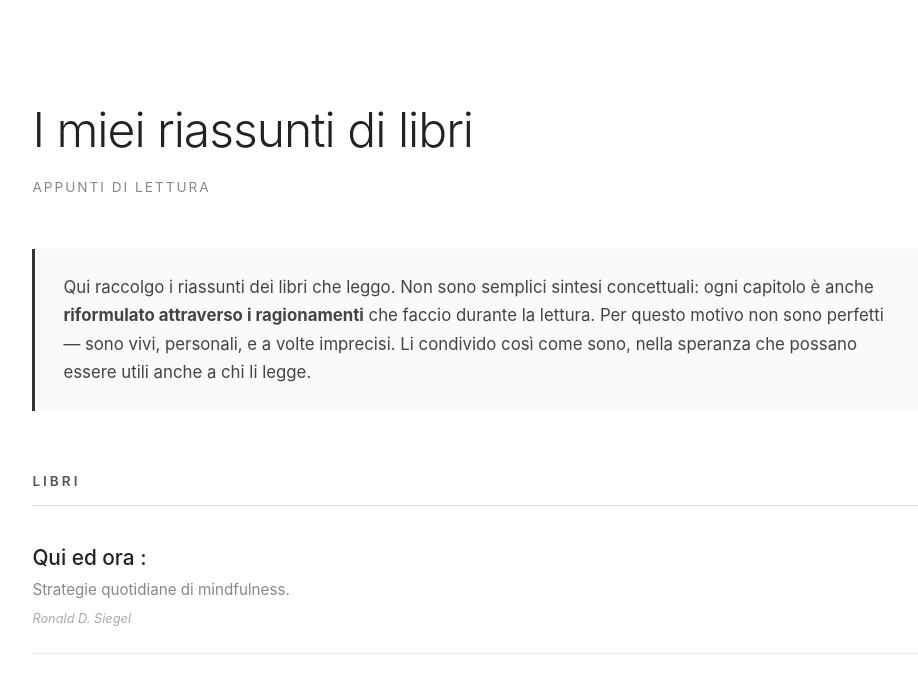
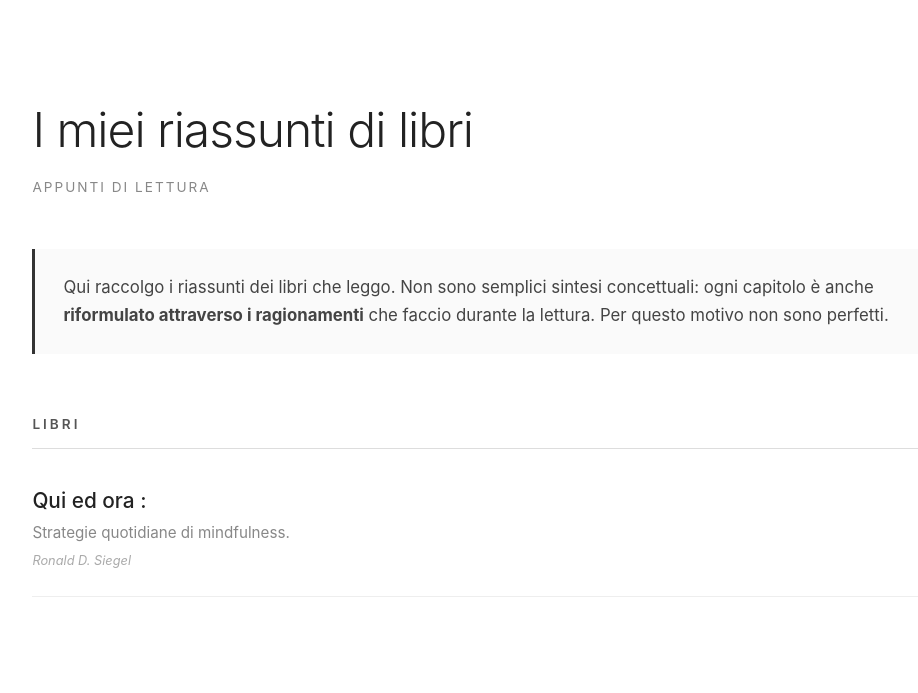
Before and after one commit to o0ana/Riassunti-libri, a Jekyll site: the page built from index.md, in a window 1280 px wide. Shown: the top 693 px of the page, without its empty margins (160-1078 px from the left). Built offline with Jekyll 4.4.1, drawn with Linux system fonts in a browser that asks for light colours.

Commit message:
Update index.md

```diff
--- a/index.md
+++ b/index.md
@@ -8,7 +8,7 @@ title: "I miei riassunti di libri"
 <p style="color: #888; font-size: 0.85rem; margin-top: 0; margin-bottom: 50px; letter-spacing: 2px; text-transform: uppercase;">appunti di lettura</p>
 
 <div style="background: #fafafa; border-left: 3px solid #333; padding: 24px 28px; margin-bottom: 60px; font-size: 1.05rem; line-height: 1.7; color: #444;">
-Qui raccolgo i riassunti dei libri che leggo. Non sono semplici sintesi concettuali: ogni capitolo è anche <strong>riformulato attraverso i ragionamenti</strong> che faccio durante la lettura. Per questo motivo non sono perfetti — sono vivi, personali, e a volte imprecisi. Li condivido così come sono, nella speranza che possano essere utili anche a chi li legge.
+Qui raccolgo i riassunti dei libri che leggo. Non sono semplici sintesi concettuali: ogni capitolo è anche <strong>riformulato attraverso i ragionamenti</strong> che faccio durante la lettura. Per questo motivo non sono perfetti.
 </div>
 
 <h2 style="font-size: 0.85rem; font-weight: 600; letter-spacing: 3px; text-transform: uppercase; color: #555; border-bottom: 1px solid #ddd; padding-bottom: 12px; margin-top: 0;">Libri</h2>
```
